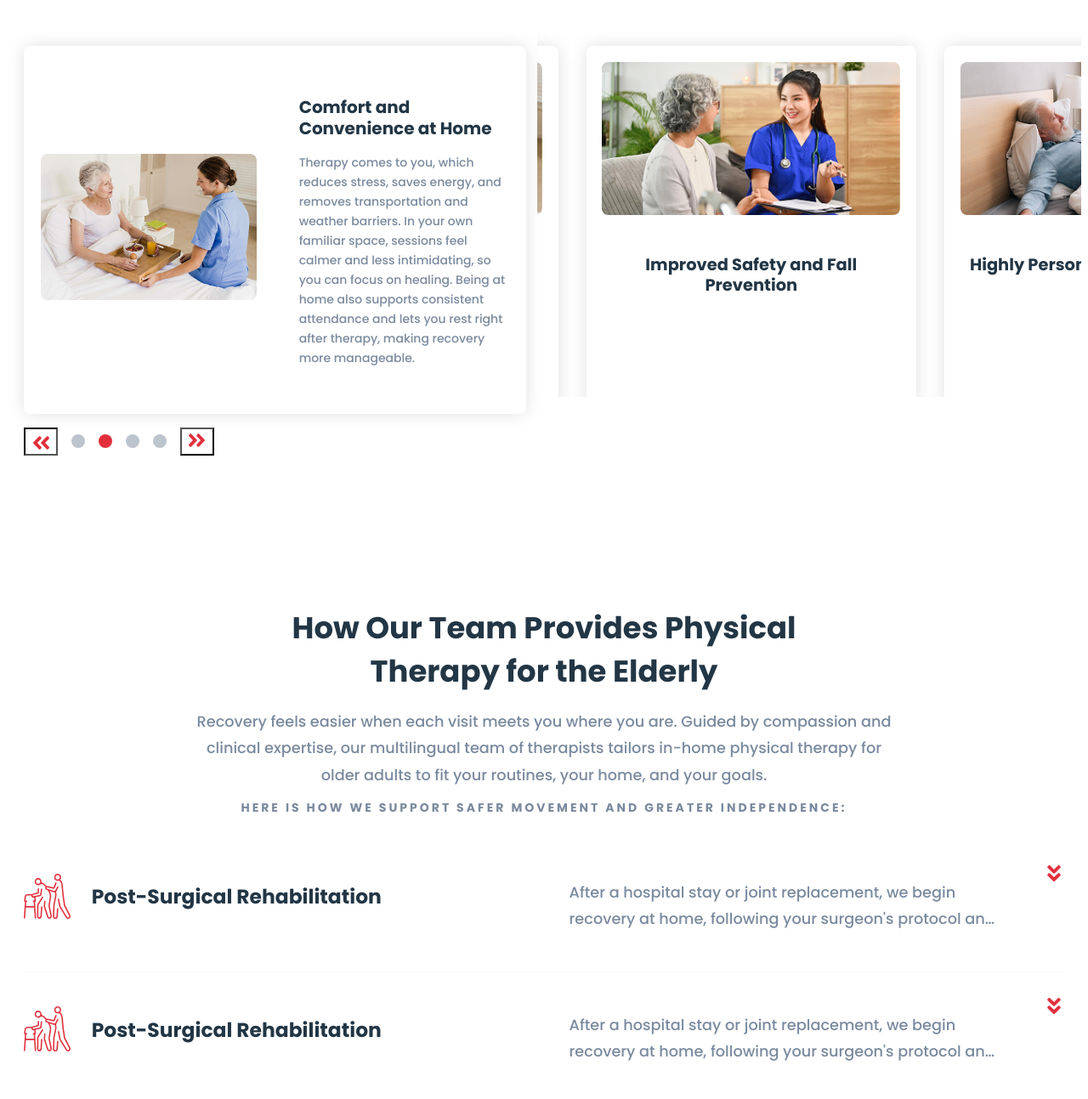
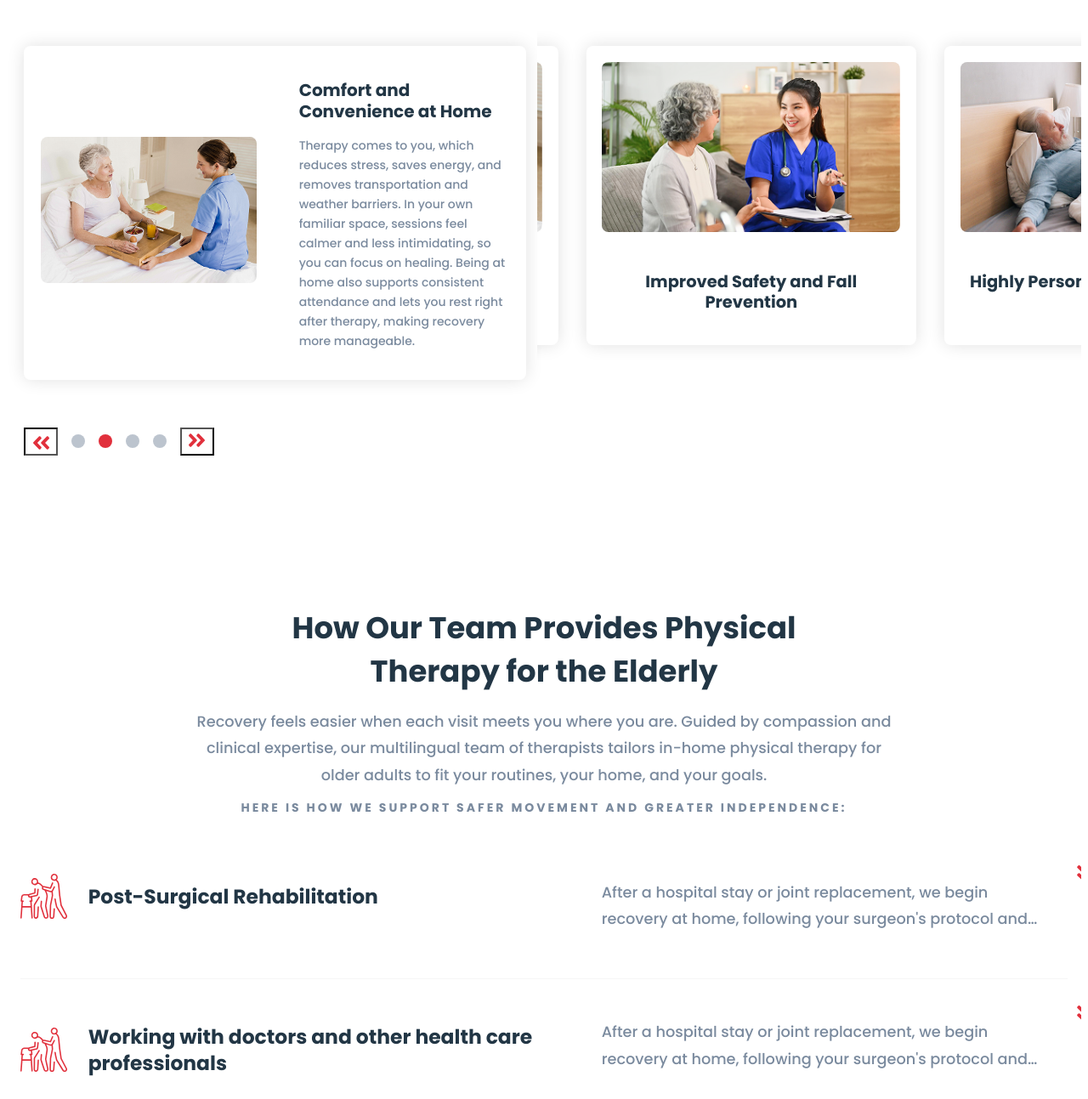
Before and after one commit to dmitry-conquer/ha-med, a website built with Vite: page pages/index.html in a window 1280 px wide. Shown: the part 1741-3034 px from the top of the page at 85% size. Built offline with nearby package versions, Linux system fonts and the light colour scheme.

Commit message:
Update index page title for clarity, adjust padding in description list styles, and refine dynamic slider styles with height and alignment improvements.

```diff
--- a/pages/index.html
+++ b/pages/index.html
@@ -210,7 +210,7 @@
               <div class="description-list__item description-item" data-js-accordion-button>
                 <div class="description-item__title">
                   <img src="/images/i1.svg" alt="" class="description-item__title-icon" />
-                  <h3 class="description-item__title-text">Post-Surgical Rehabilitation</h3>
+                  <h3 class="description-item__title-text">Working with doctors and other health care professionals</h3>
                 </div>
                 <div class="description-item__content-container">
                   <div class="description-item__content">
--- a/src/styles/components/description-list.scss
+++ b/src/styles/components/description-list.scss
@@ -4,6 +4,7 @@
   padding-block: fluid(40, 80);
 
   &__container {
+    padding-inline: rem(16);
   }
 
   &__header {
@@ -44,9 +45,9 @@
 
 .description-item {
   display: grid;
-  grid-template-columns: 1fr 1fr;
-  gap: rem(24) fluid(32, 64);
-  padding-bottom: fluid(20, 30);
+  grid-template-columns: 53% 47%;
+  gap: rem(24) fluid(24, 32);
+  padding-bottom: fluid(20, 40);
   border-bottom: 1px solid #f6f6f6;
   align-items: start;
   cursor: pointer;
@@ -85,7 +86,7 @@
   }
   &__content-container {
     display: flex;
-    column-gap: rem(46);
+    column-gap: rem(30);
     &::after {
       content: "";
       flex-shrink: 0;
--- a/src/styles/components/dynamic-slider.scss
+++ b/src/styles/components/dynamic-slider.scss
@@ -59,6 +59,7 @@
     display: flex;
     padding-left: rem(20);
     column-gap: rem(33);
+    align-items: flex-start;
 
     @include large {
       padding-left: 0;
@@ -155,8 +156,8 @@
         width: 100%;
         height: 100%;
         object-fit: cover;
-        max-height: rem(180);
         transition: transform 0.3s ease-in-out;
+        max-height: rem(200);
       }
     }
     &-title {
```
